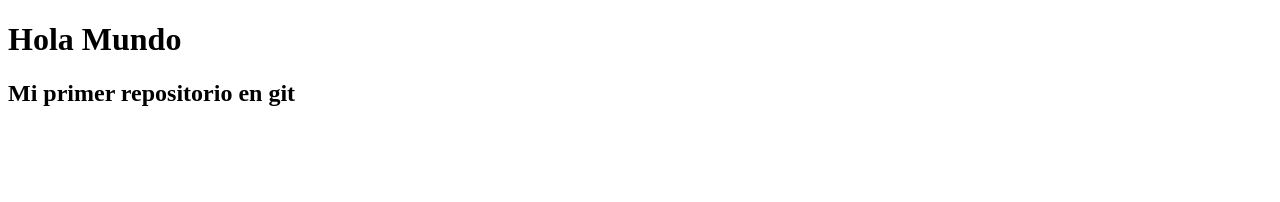
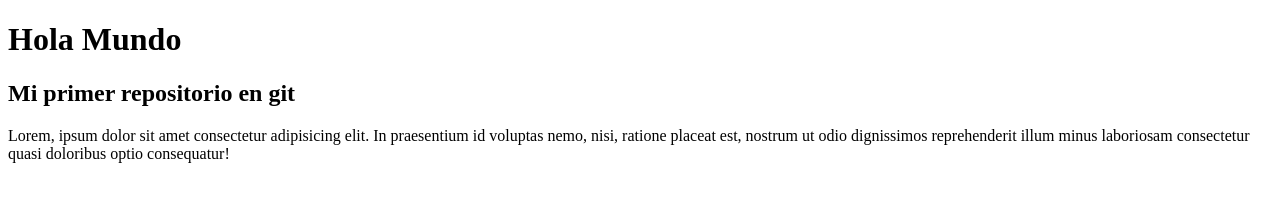
Before and after one commit to gmiranda3001/Hola_mundo, a plain HTML site: page index.html in a window 1280 px wide. Drawn offline with Linux system fonts and the light colour scheme.

Commit message:
Agregar un parrafo

```diff
--- a/index.html
+++ b/index.html
@@ -9,5 +9,6 @@
 <body>
     <h1>Hola Mundo</h1>
     <h2>Mi primer repositorio en git</h2>
+    <p>Lorem, ipsum dolor sit amet consectetur adipisicing elit. In praesentium id voluptas nemo, nisi, ratione placeat est, nostrum ut odio dignissimos reprehenderit illum minus laboriosam consectetur quasi doloribus optio consequatur!</p>
 </body>
 </html>
```
